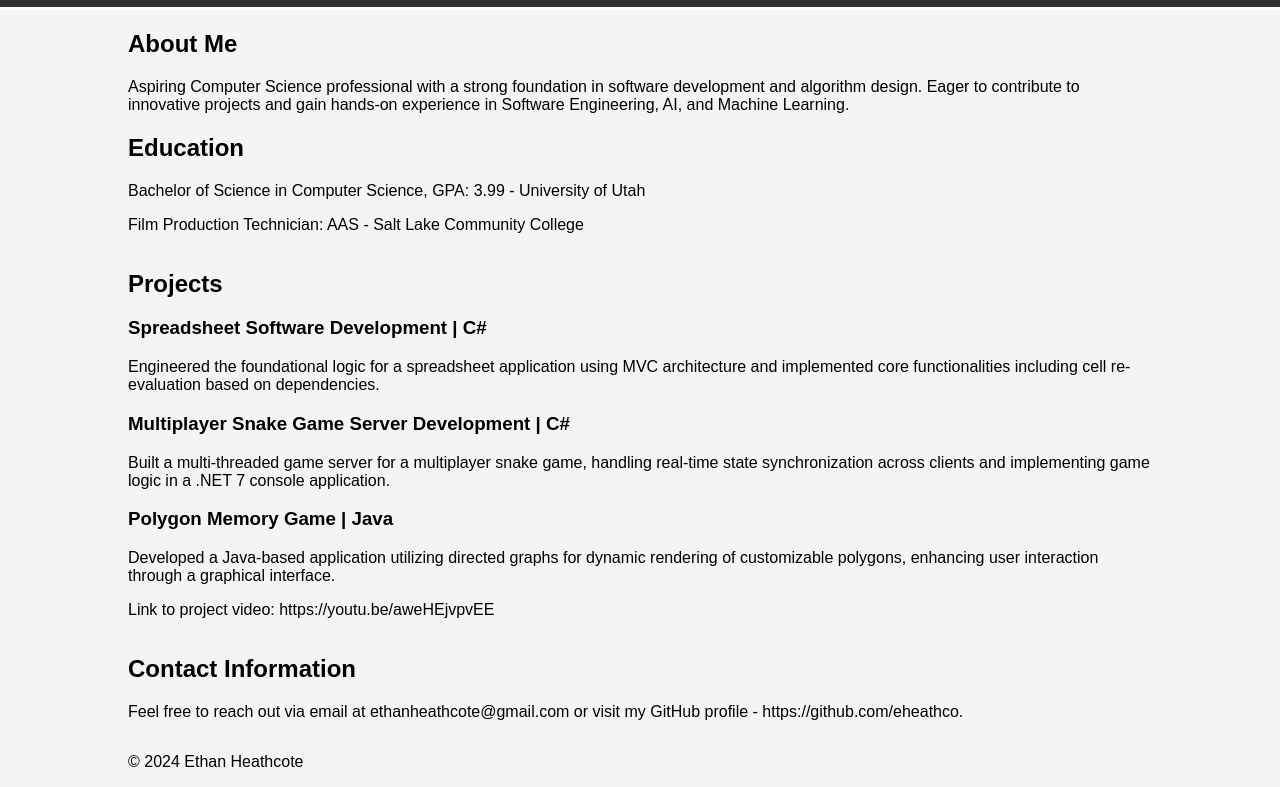
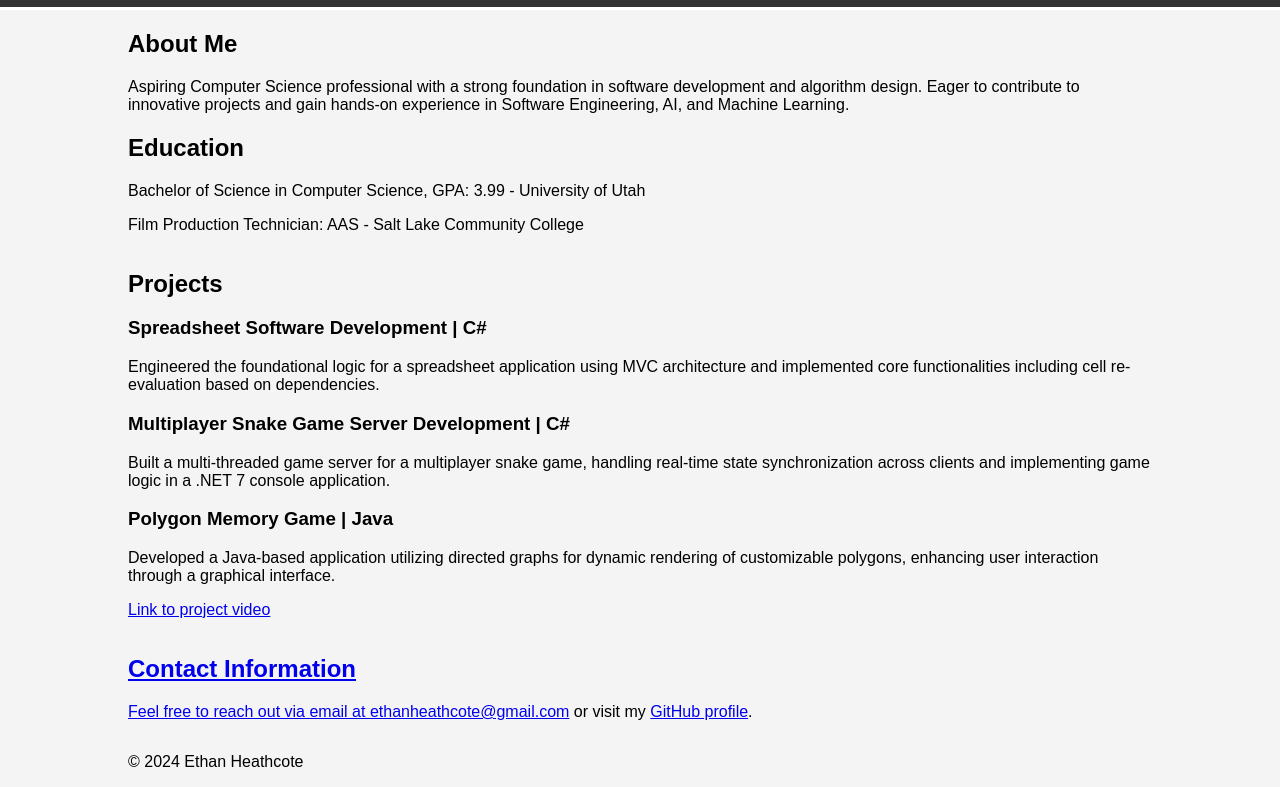
Before and after one commit to eheathco/eheathco.github.io, a plain HTML site: page index.html in a window 1280 px wide. Shown: the part 93-880 px from the top of the page. Drawn offline with Linux system fonts and the light colour scheme.

Commit message:
links added

```diff
--- a/index.html
+++ b/index.html
@@ -96,7 +96,7 @@
             <div class="project">
                 <h3>Polygon Memory Game | Java</h3>
                 <p>Developed a Java-based application utilizing directed graphs for dynamic rendering of customizable polygons, enhancing user interaction through a graphical interface.</p>
-                 <p>Link to project video: https://youtu.be/aweHEjvpvEE</p>
+                 <p><a href="https://youtu.be/aweHEjvpvEE">Link to project video</p>
             </div>
         </div>
     </section>
@@ -104,7 +104,7 @@
     <section id="contact">
         <div class="container">
             <h2>Contact Information</h2>
-            <p>Feel free to reach out via email at ethanheathcote@gmail.com or visit my GitHub profile - https://github.com/eheathco.</p>
+            <p>Feel free to reach out via email at <a href="mailto:ethanheathcote@gmail.com">ethanheathcote@gmail.com</a> or visit my <a href="https://github.com/eheathco">GitHub profile</a>.</p>
         </div>
     </section>
 
```
